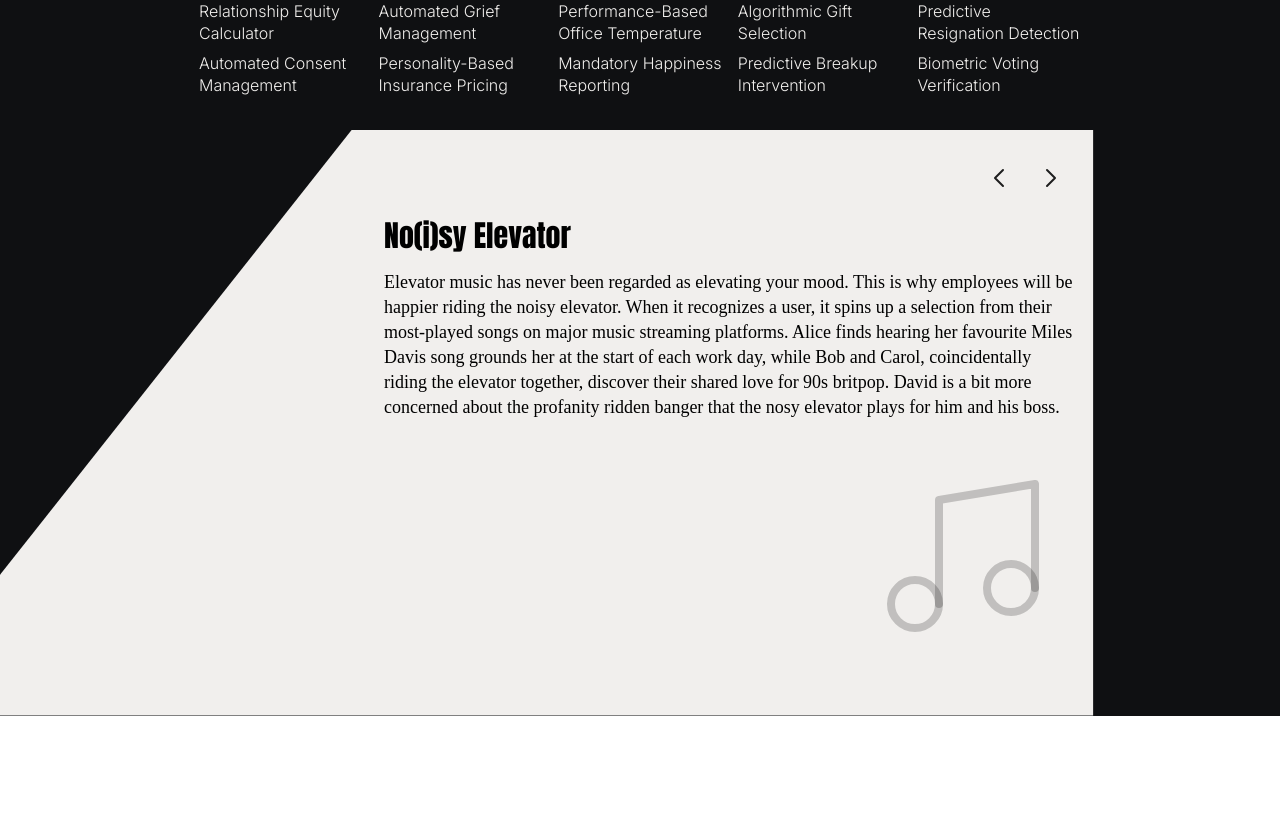
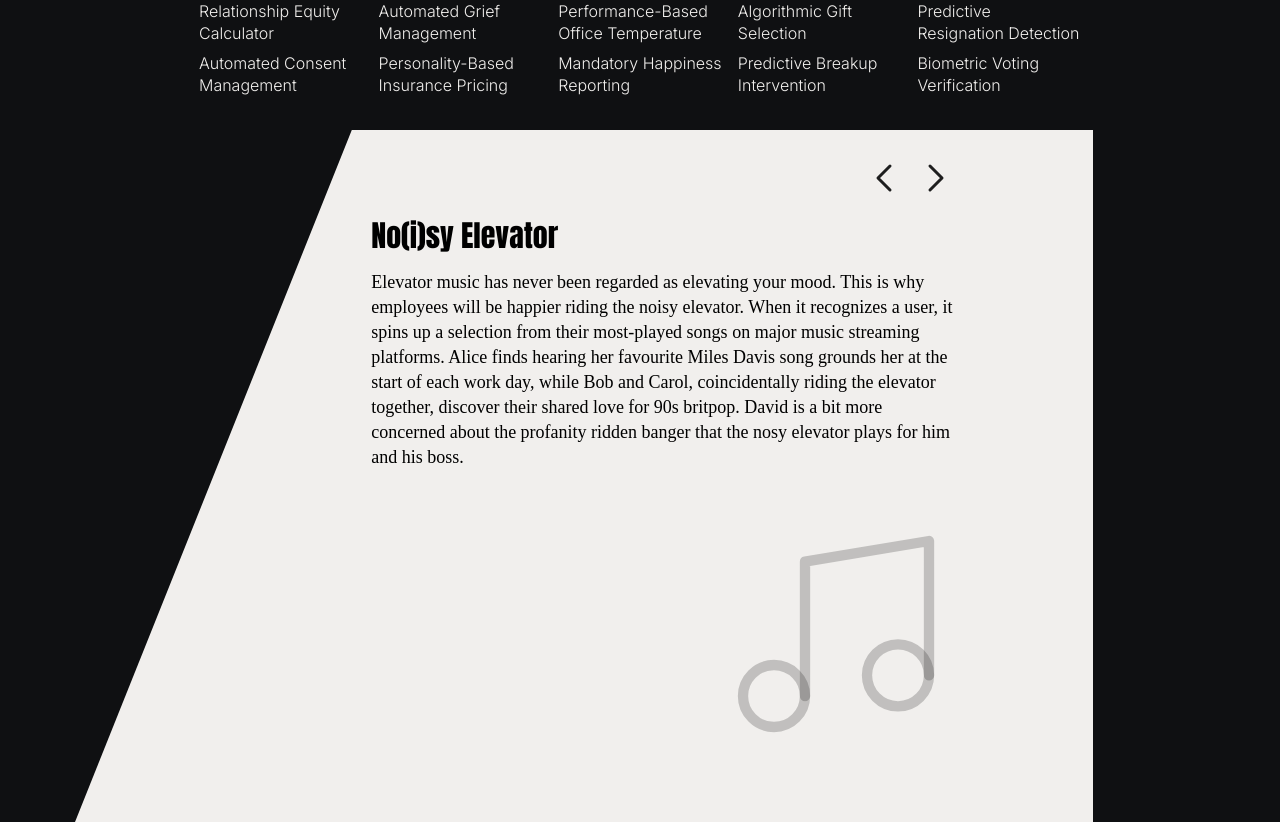
Before and after one commit to LeahZK/security-noir, a React (Vite) app: page / in a window 1280 px wide. Shown: the part 740-1562 px from the top of the page. Before the commit the page ends 1456 px from the top, so only its background shows below. Built offline with nearby package versions, Linux system fonts and the light colour scheme; a web font is replaced by a local one.

Commit message:
Fix: header ivory triangle, fixed dark triangle, bigger arrows, icon position

```diff
--- a/src/components/DesignPageResponsive.tsx
+++ b/src/components/DesignPageResponsive.tsx
@@ -349,7 +349,7 @@ export default function DesignPageResponsive({ onNavigate }: DesignPageResponsiv
           <div className="flex items-end flex-shrink-0">
             {/* Bordered container holding the Security wordmark */}
             <div
-              className="border border-black bg-[#f1efed] flex flex-col justify-end px-4 pt-5 pb-6 sm:px-6 lg:pl-[101px] lg:pr-8 lg:pt-[74px] lg:pb-8 self-stretch"
+              className="border border-black bg-[#f1efed] flex flex-col px-4 pt-5 pb-4 sm:px-6 lg:pl-[101px] lg:pr-8 lg:pt-[74px] lg:pb-0 self-stretch lg:[clip-path:polygon(0%_0%,100%_0%,0%_100%)]"
             >
               <svg
                 className="w-20 sm:w-24 lg:w-[97px] h-auto"
@@ -452,28 +452,28 @@ export default function DesignPageResponsive({ onNavigate }: DesignPageResponsiv
       </header>
 
       {/* ═══ CONTENT SECTION ═══ */}
-      {/* Ivory background with black triangle in lower-left (Figma Rectangle 5) */}
-      <div className="relative bg-[#0f1012] min-h-[500px]">
+      {/* Ivory base; dark triangle and right strip overlaid at fixed size on desktop */}
+      <div className="relative bg-[#f1efed]">
 
-        {/* Mobile: full ivory background */}
-        <div className="absolute inset-0 bg-[#f1efed] lg:hidden" />
+        {/* Dark right margin strip — always visible on desktop */}
+        <div className="hidden lg:block absolute right-0 top-0 bottom-0 w-[14.6%] bg-[#0f1012]" />
 
-        {/* Desktop: ivory pentagon — triangle cut from upper-left, strip cut from right */}
+        {/* Dark triangle — fixed 880px height so it never moves when story changes */}
         <div
-          className="hidden lg:block absolute inset-0 bg-[#f1efed]"
-          style={{ clipPath: 'polygon(27.5% 0%, 85.4% 0%, 85.4% 100%, 0% 100%, 0% 76%)' }}
+          className="hidden lg:block absolute left-0 top-0 bg-[#0f1012] pointer-events-none"
+          style={{ width: '27.5%', height: '880px', clipPath: 'polygon(0 0, 100% 0, 0 100%)' }}
         />
 
         <main className="relative">
 
-          {/* Chevrons at top-right of content panel */}
-          <div className="flex justify-end gap-1 pt-6 pr-4 sm:pr-8 lg:pr-[16%]">
+          {/* Chevrons — match Figma size (48 × 48 visible icon) */}
+          <div className="flex justify-end gap-1 pt-6 pr-4 sm:pr-8 lg:pr-[25%]">
             <button
               onClick={() => navigate(-1)}
               className="w-12 h-12 flex items-center justify-center hover:bg-black/5 rounded-lg transition-colors"
               aria-label="Previous design"
             >
-              <svg className="w-8 h-8" fill="none" viewBox="0 0 48 48">
+              <svg className="w-12 h-12" fill="none" viewBox="0 0 48 48">
                 <path d="M30 36L18 24L30 12" stroke="#1E1E1E" strokeLinecap="round" strokeLinejoin="round" strokeWidth="3" />
               </svg>
             </button>
@@ -482,7 +482,7 @@ export default function DesignPageResponsive({ onNavigate }: DesignPageResponsiv
               className="w-12 h-12 flex items-center justify-center hover:bg-black/5 rounded-lg transition-colors"
               aria-label="Next design"
             >
-              <svg className="w-8 h-8" fill="none" viewBox="0 0 48 48">
+              <svg className="w-12 h-12" fill="none" viewBox="0 0 48 48">
                 <path d="M18 36L30 24L18 12" stroke="#1E1E1E" strokeLinecap="round" strokeLinejoin="round" strokeWidth="3" />
               </svg>
             </button>
@@ -490,7 +490,7 @@ export default function DesignPageResponsive({ onNavigate }: DesignPageResponsiv
 
           {/* Story content */}
           {selectedDesign && (
-            <article className="px-4 sm:px-8 lg:pl-[30%] lg:pr-[16%] pt-4 pb-16">
+            <article className="px-4 sm:px-8 lg:pl-[29%] lg:pr-[25%] pt-4 pb-16">
               <h2
                 style={{ fontFamily: "'Anton', sans-serif" }}
                 className="text-black text-2xl sm:text-3xl mb-4"
@@ -504,11 +504,11 @@ export default function DesignPageResponsive({ onNavigate }: DesignPageResponsiv
                 {selectedDesign.content}
               </p>
 
-              {/* Icon illustration */}
+              {/* Icon — positioned to match Figma (lower-right of content area) */}
               {Icon && (
-                <div className="mt-10 flex justify-end pr-4">
+                <div className="mt-10 flex justify-end">
                   <Icon
-                    className="w-32 h-32 sm:w-40 sm:h-40 lg:w-48 lg:h-48 text-black/20"
+                    className="w-36 h-36 sm:w-44 sm:h-44 lg:w-[248px] lg:h-[248px] text-black/20"
                     strokeWidth={1}
                   />
                 </div>
```
